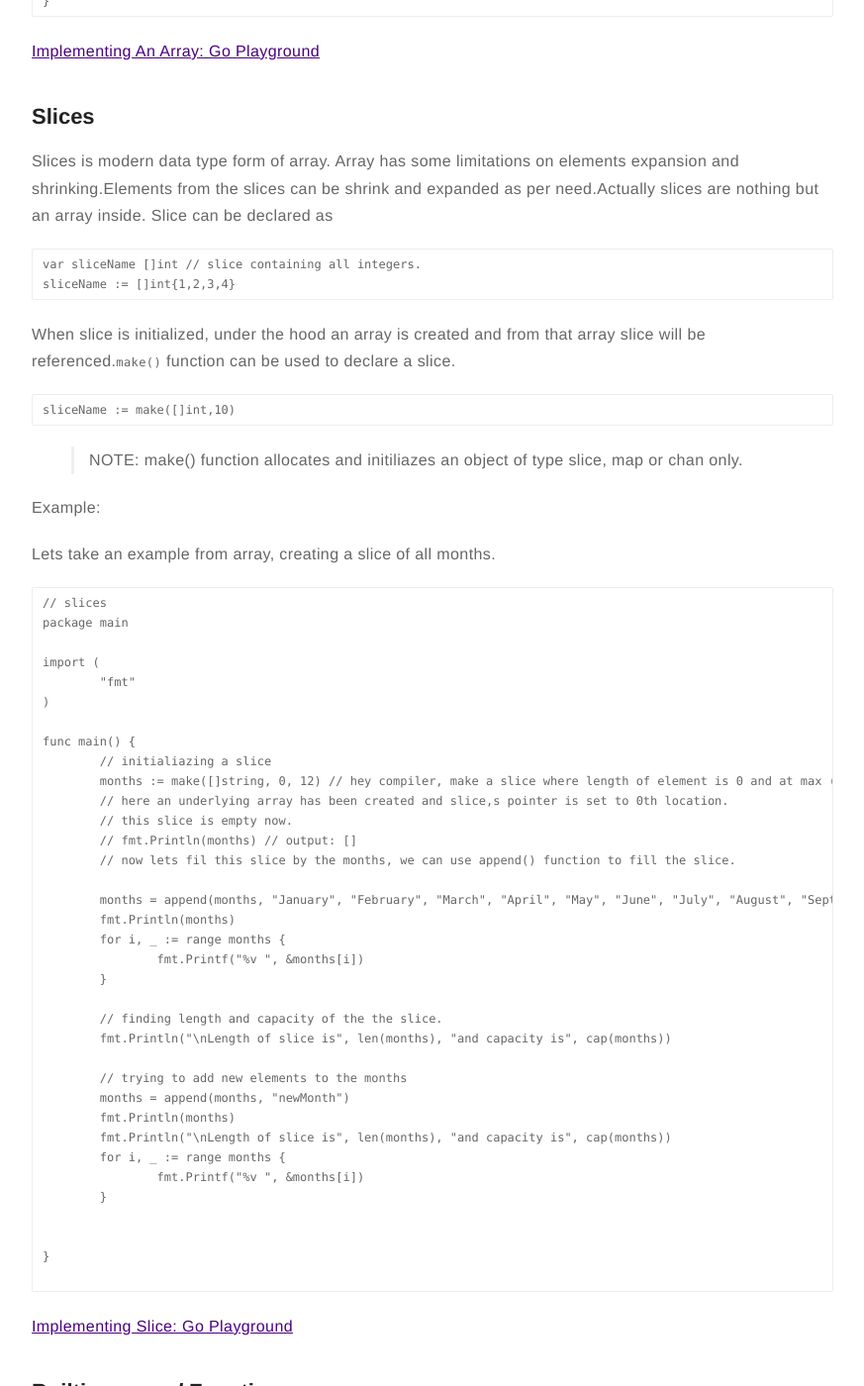
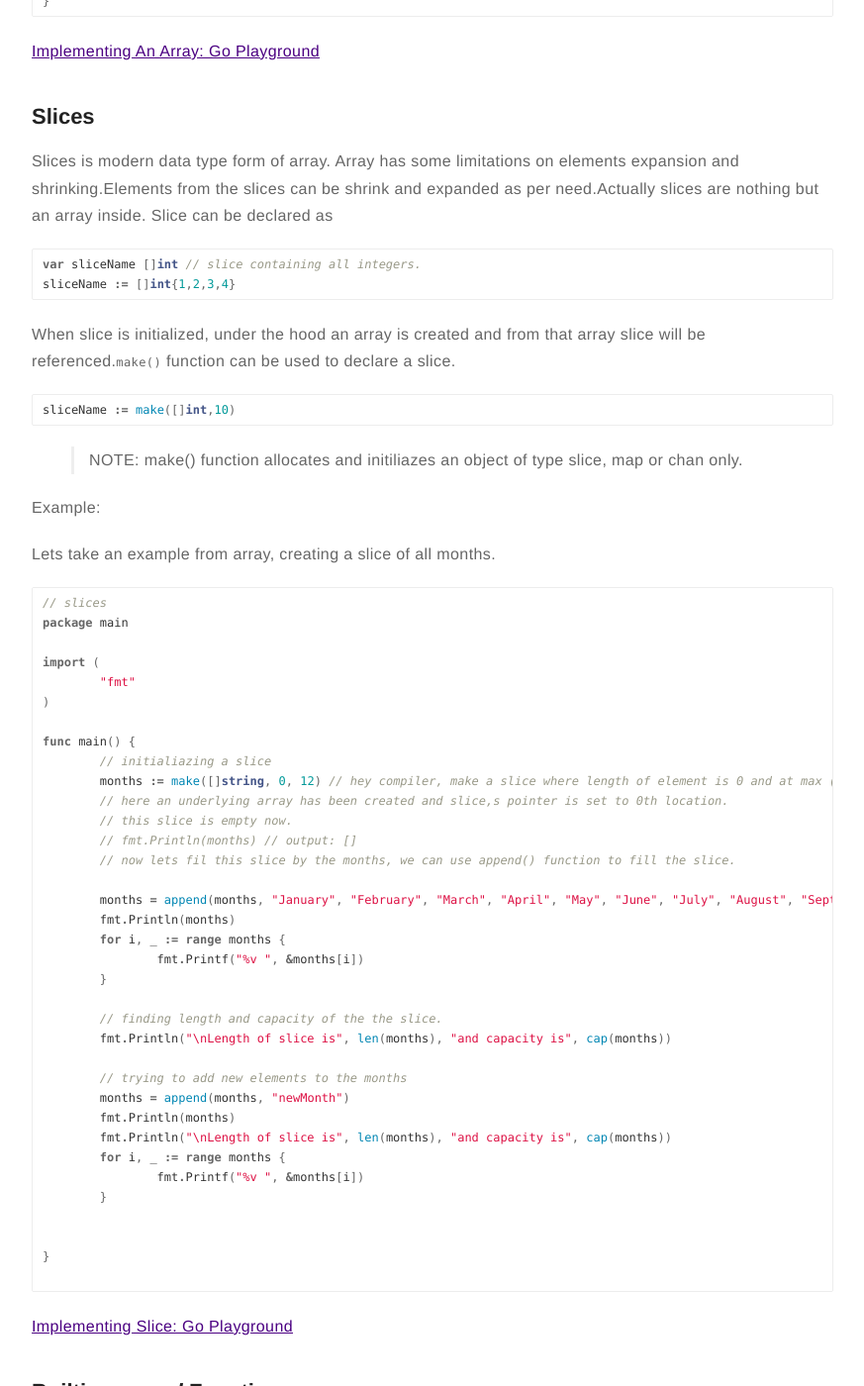
Before and after one commit to dmilind/dmilind.github.io, a Jekyll site: the page built from _posts/2019-07-04-Learning-go-mileston-2.markdown, in a window 1280 px wide and 1400 px high, scrolled down 1299 px. Shown: the whole window at 99% size, without its empty margins (203-1076 px from the left). Built offline with Jekyll 4.4.1, drawn with Linux system fonts in a browser that asks for light colours; comment, search, counter and statistics services are not loaded; some of the changed text lies outside the part shown.

Commit message:
updating the blog

````diff
--- a/_posts/2019-07-04-Learning-go-mileston-2.markdown
+++ b/_posts/2019-07-04-Learning-go-mileston-2.markdown
@@ -28,7 +28,7 @@ An array is aggregate data type which encapsulates <u><b>fixed length of same da
 
 Syntax to declare an Array
 
-```
+```go
 var item [10]int    // item is an array where 10 elements will be stored in a consecutive   memory location.
 
 var item [10]int = [10]int{1,2,3,4,5,6,7,8,9,10}
@@ -36,11 +36,11 @@ var item [10]int = [10]int{1,2,3,4,5,6,7,8,9,10}
 
 Sometime we dont know how many element will be initialized, in that case we can use <b>ellipsis `...` </b>
 
-```
+```go
 var item [...]int = [...]int{1,2,3}  // ellipsis appeared in the place of length.
 ```
 #### Coding Fun: Implementing An Array
-```
+```go
 /*
 Go program to get all months.
 */
@@ -63,12 +63,12 @@ func main() {
 
 Slices is modern data type form of array. Array has some limitations on elements expansion and shrinking.Elements from the slices can be shrink and expanded as per need.Actually slices are nothing but an array inside.
 Slice can be declared as
-```
+```go
 var sliceName []int // slice containing all integers.
 sliceName := []int{1,2,3,4}
 ```
 When slice is initialized, under the hood an array is created and from that array slice will be referenced.`make()` function can be used to declare a slice.
-```
+```go
 sliceName := make([]int,10)
 ```
 > NOTE: make() function allocates and initiliazes an object of type slice, map or chan only.
@@ -77,7 +77,7 @@ Example:
 
 Lets take an example from array, creating a slice of all months.
 
-```
+```go
 // slices
 package main
 
@@ -118,7 +118,7 @@ func main() {
 
 ## Builtin <i> append </i> Function
 When slice is initialized , we might want to add new element to this slice. This addition can be done by using a builtin append function. Once appened function called , it takes arguments which can be added to the existing slice.
-```
+```go
 Syntax:
 
 sliceName := append(sliceName, element) // element will be appended to sliceName
@@ -129,7 +129,7 @@ You can checkout the above example.
 
 ## Maps
 We have seen array and slices, which are a linear one dimensional data structure in go.They can be uses as we get data in linear fashio. What if the data is in a hash or dictionary format, like
-```
+```go
 key1: value1
 key2: value2
 ```
@@ -142,7 +142,7 @@ maps stores the data in key value format. It is unordered collection of key valu
 * Key and Value type may be identical but not necessary.
 
 #### Declaring/Initializing a map
-```
+```go
 var variableName map[key_type]value_type
 var mapItem map[string]int  // asking to declare a map (hash table or dictionary) which stores
                             // a key value pair. Key is string and value is int
@@ -168,7 +168,7 @@ Example to understand maps and actions on the map. Lets take months example wher
 
 #### Example:
 
-```
+```go
 // maps in go
 package main
 
@@ -232,7 +232,7 @@ Person <=| Name (string)
          |   contact email (string)
 ```
 Now Person (struct) stores all data collectively and an object can be created from Person. For example Robert is an employee which can be an instance of this struct.Data can be feeded for Robert by dot notation.
-```
+```go
 var Robert Person
 Robert.Name = Robert
 Robert.Age = 30
@@ -241,7 +241,7 @@ Robert.ContactNo = 1232341313
 Robert.ContactEmail = email@mail.com
 ```
 #### Example:
-```
+```go
 // Using struct
 package main
 
@@ -293,7 +293,7 @@ func main() {
 ## Working With JSON
 
 Well this is not a part of data structure. JSON (java script object notation) is a known data format as shown below.
-```
+```go
 {
 	"key": "value",
 	"key": "value"
@@ -310,7 +310,7 @@ Example:
 
 Goal is to provide a data of book in json format. Books data contains, book name, author name, book id, release date. since this data is in different format to we need to use struct.
 
-```
+```go
 // converting data into json format
 
 package main
@@ -387,7 +387,7 @@ func main() {
 If you are thinking to write custom ansible module in go, then core ansible always takes response in json format.That being said, your go's output must be converted into json format. Here `func marshal()` can be used.
 
 > golang is highly documented, go doc command is useful in every step. For example, `go doc json marshl` gived below documentation.
-```
+```bash
 mdhoke＠dmilind.github.io[master !] ➤ go doc json Marshal
 package json // import "encoding/json"
 func Marshal(v interface{}) ([]byte, error)
@@ -413,7 +413,7 @@ func Unmarshal(data []byte, v interface{}) error
 ```
 
 Example:
-```
+```go
 // converting json into struct
 // using func Unmarshal(data []byte, v interface{}) error
 /*
@@ -455,3 +455,6 @@ func main() {
 }
 ```
 <a href='https://play.golang.org/p/VXzHUOZpLgr'><b>Converting Json Into Struct:Go Playground</b></a>
+
+------------
+<div style="text-align: right"><b> lets continue in next blog  . . . </b> </div>
````
Also changed, not shown: other parts of _posts/2019-07-04-Learning-go-mileston-2.markdown (+1 -1 lines).
